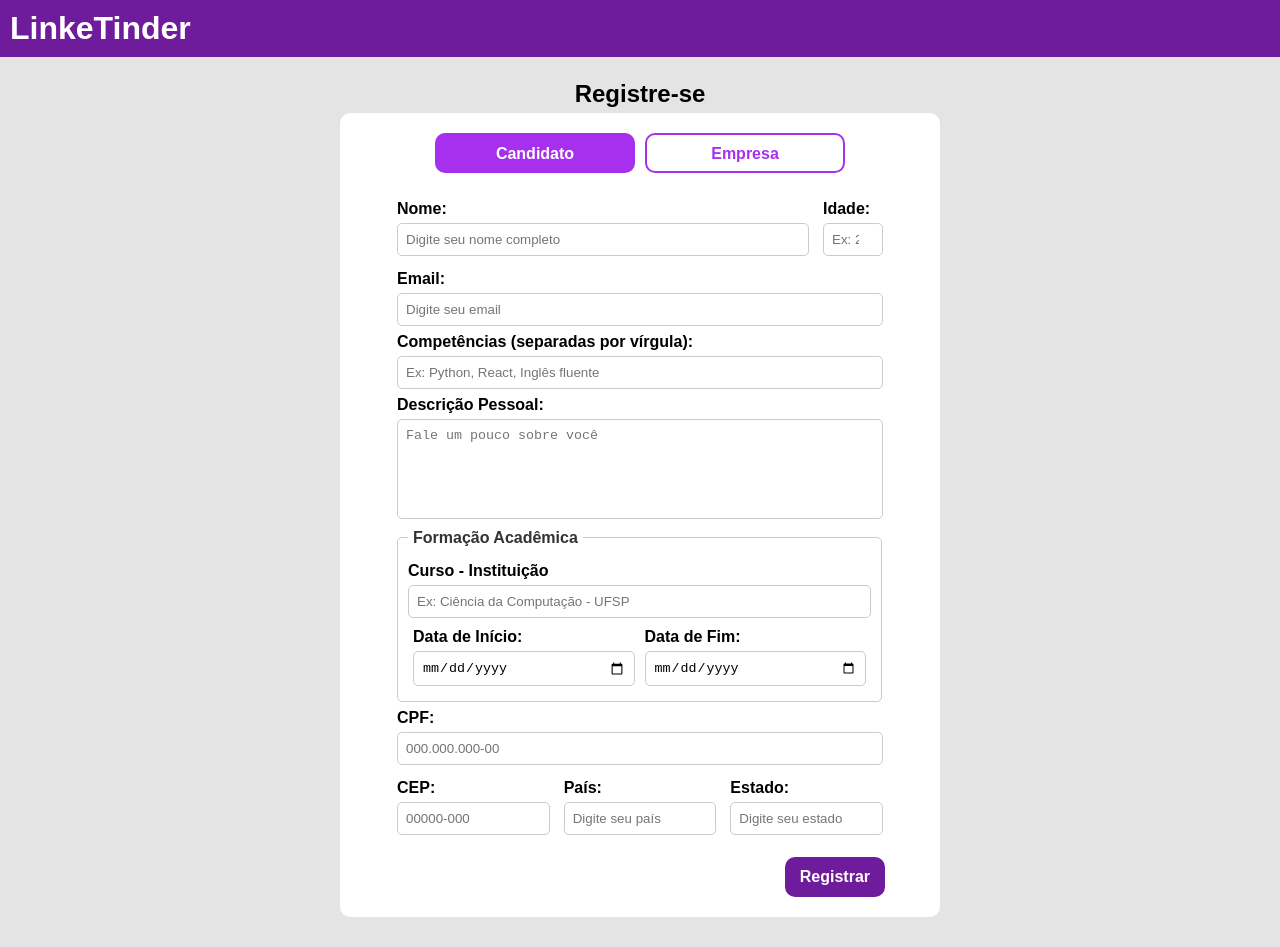
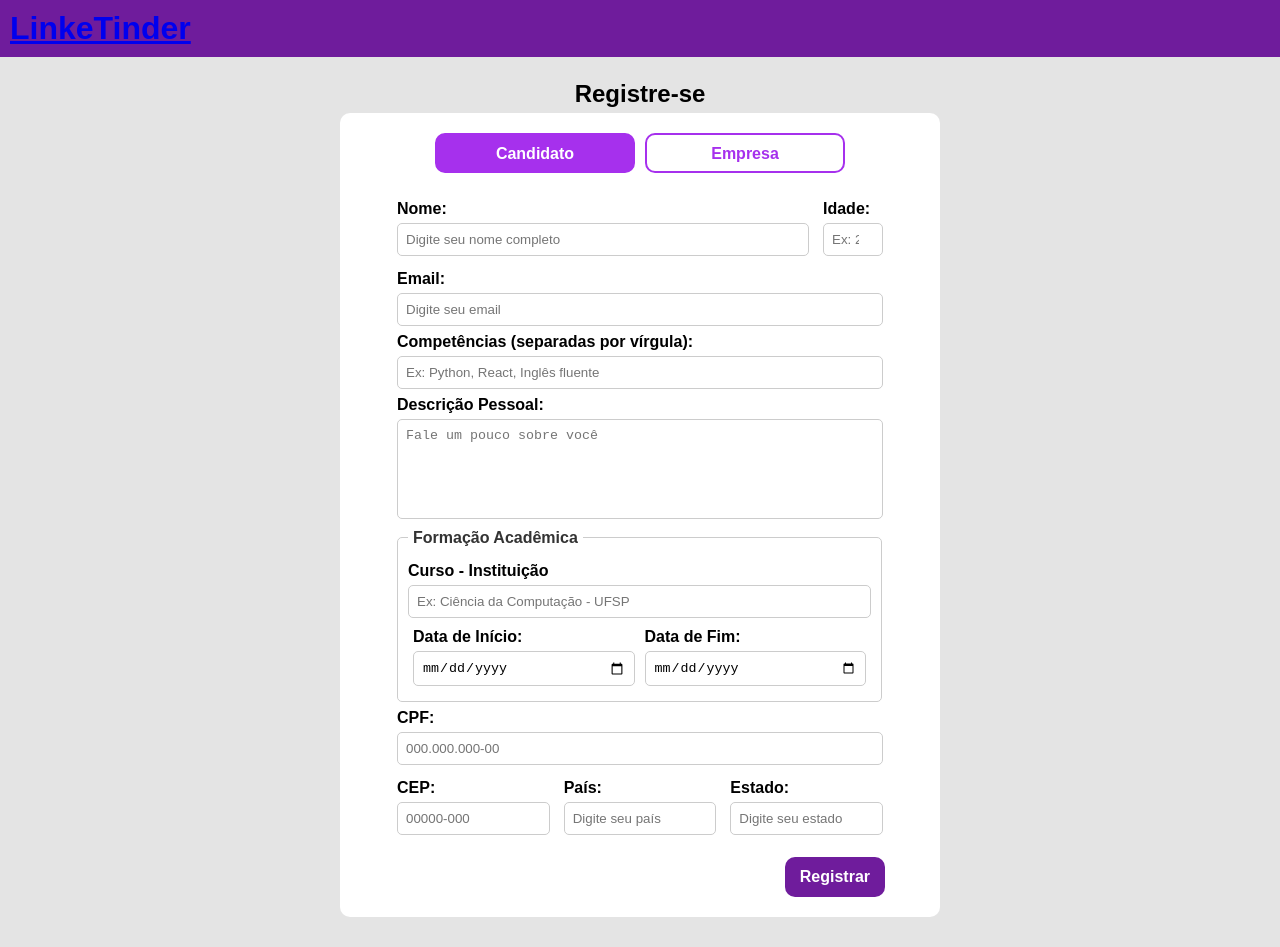
Before and after one commit to Julielison/Linketinder-Project, a website built with Vite: page frontend/index.html in a window 1280 px wide. Built offline with nearby package versions, Linux system fonts and the light colour scheme.

Commit message:
feat: botão para home  page

```diff
--- a/frontend/index.html
+++ b/frontend/index.html
@@ -6,10 +6,13 @@
     <title>LinkeTinder</title>
     <link rel="stylesheet" href="/src/assets/styles.css" />
     <link rel="stylesheet" href="src/assets/forms.css">
+    <link rel="stylesheet" href="src/assets/profiles.css">
   </head>
   <body>
     <header>
-      <h1>LinkeTinder</h1>
+      <h1 id="home-page">
+        <a href="index.html" class="logo">LinkeTinder</a>
+      </h1>
     </header>
 
     <main id="app">
```
